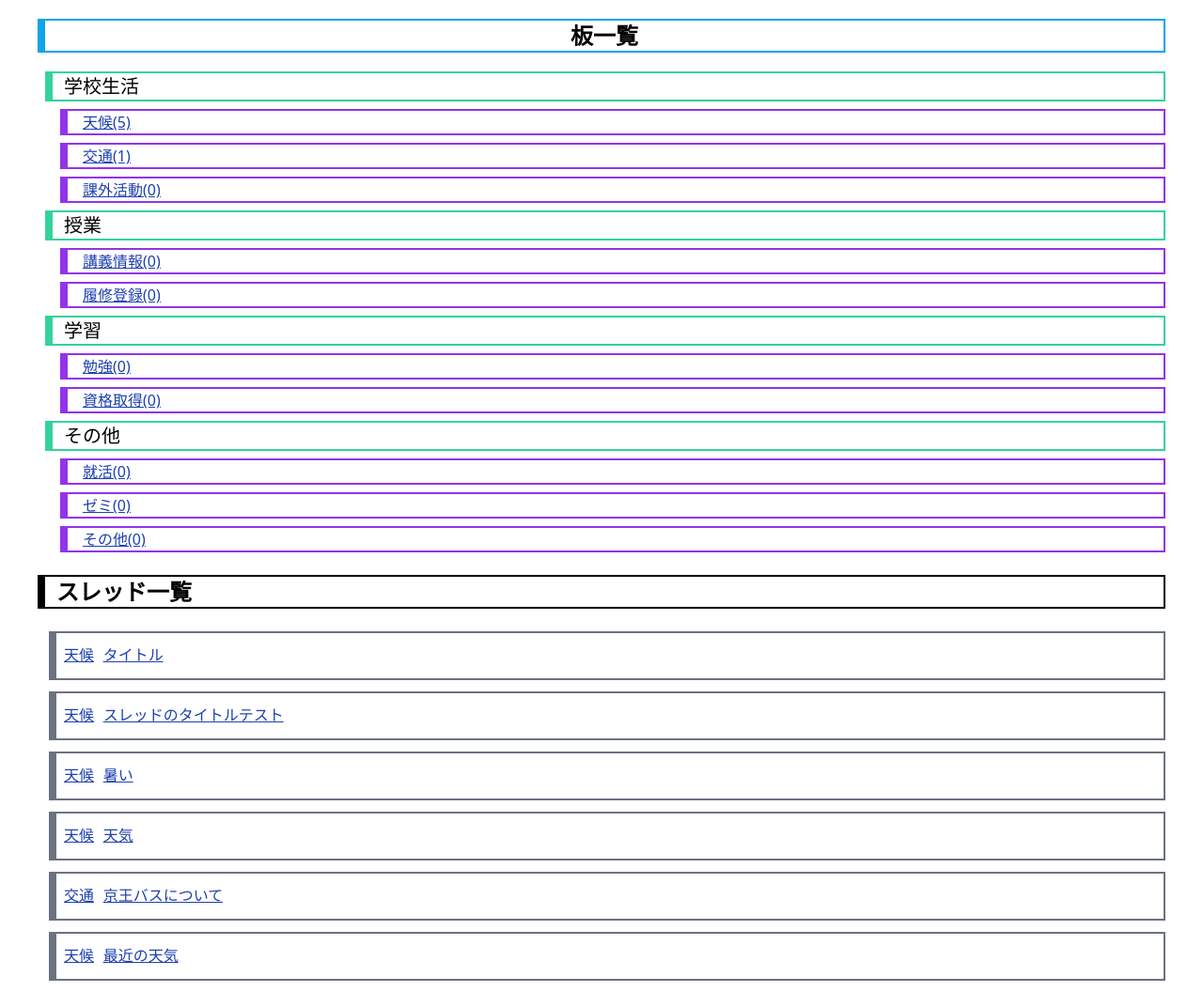
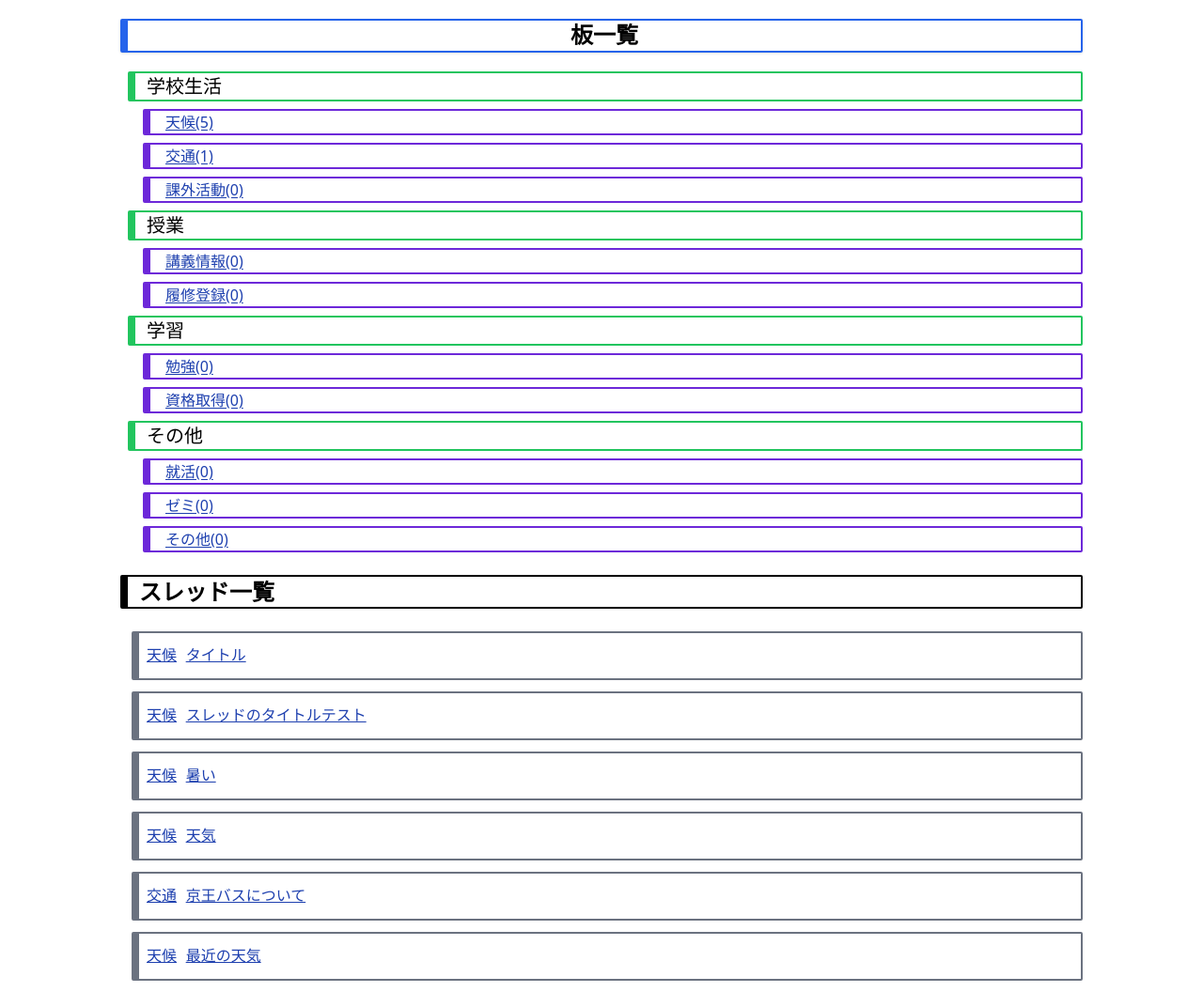
Before and after one commit to tommy10092525/10, a Flask app: page / in a window 1280 px wide. Shown: the whole page at 94% size. Run offline with Flask 3, Linux system fonts and the light colour scheme.

Commit message:
UIの細かい調整

```diff
--- a/static/css/output.css
+++ b/static/css/output.css
@@ -613,6 +613,11 @@ video {
   margin-bottom: 0.25rem;
 }
 
+.mx-auto {
+  margin-left: auto;
+  margin-right: auto;
+}
+
 .mb-3 {
   margin-bottom: 0.75rem;
 }
@@ -637,8 +642,16 @@ video {
   width: 100%;
 }
 
+.w-4\/5 {
+  width: 80%;
+}
+
 .rounded-md {
   border-radius: 0.375rem;
+}
+
+.rounded-sm {
+  border-radius: 0.125rem;
 }
 
 .border-2 {
@@ -700,9 +713,39 @@ video {
   border-color: rgb(14 165 233 / var(--tw-border-opacity));
 }
 
+.border-green-400 {
+  --tw-border-opacity: 1;
+  border-color: rgb(74 222 128 / var(--tw-border-opacity));
+}
+
+.border-green-500 {
+  --tw-border-opacity: 1;
+  border-color: rgb(34 197 94 / var(--tw-border-opacity));
+}
+
+.border-blue-600 {
+  --tw-border-opacity: 1;
+  border-color: rgb(37 99 235 / var(--tw-border-opacity));
+}
+
+.border-violet-700 {
+  --tw-border-opacity: 1;
+  border-color: rgb(109 40 217 / var(--tw-border-opacity));
+}
+
+.border-b-violet-700 {
+  --tw-border-opacity: 1;
+  border-bottom-color: rgb(109 40 217 / var(--tw-border-opacity));
+}
+
 .bg-blue-500 {
   --tw-bg-opacity: 1;
   background-color: rgb(59 130 246 / var(--tw-bg-opacity));
+}
+
+.bg-blue-700 {
+  --tw-bg-opacity: 1;
+  background-color: rgb(29 78 216 / var(--tw-bg-opacity));
 }
 
 .to-blue-700 {
@@ -740,6 +783,10 @@ video {
   font-family: ui-monospace, SFMono-Regular, Menlo, Monaco, Consolas, "Liberation Mono", "Courier New", monospace;
 }
 
+.font-serif {
+  font-family: ui-serif, Georgia, Cambria, "Times New Roman", Times, serif;
+}
+
 .text-2xl {
   font-size: 1.5rem;
   line-height: 2rem;
@@ -752,6 +799,14 @@ video {
 
 .font-semibold {
   font-weight: 600;
+}
+
+.font-light {
+  font-weight: 300;
+}
+
+.font-normal {
+  font-weight: 400;
 }
 
 .text-blue-700 {
@@ -773,6 +828,10 @@ video {
   text-decoration-line: underline;
 }
 
+.underline-offset-2 {
+  text-underline-offset: 2px;
+}
+
 .shadow {
   --tw-shadow: 0 1px 3px 0 rgb(0 0 0 / 0.1), 0 1px 2px -1px rgb(0 0 0 / 0.1);
   --tw-shadow-colored: 0 1px 3px 0 var(--tw-shadow-color), 0 1px 2px -1px var(--tw-shadow-color);
--- a/templates/index.html
+++ b/templates/index.html
@@ -5,31 +5,31 @@
 </head>
 
 <body>
-  <div class="container w-full px-10">
+  <div class="container w-4/5 mx-auto">
     <div
-      class="my-5 shadow text-center font-semibold text-2xl border-t-2 border-r-2 border-b-2 border-l-8 border-sky-500">
+      class="my-5 shadow text-center font-semibold text-2xl border-t-2 border-r-2 border-b-2 border-l-8 border-blue-600 font-mono rounded-sm">
       <p class="">板一覧</p>
     </div>
     <ul class="list-group">
       {%for item in data.head%}
-      <div class="ml-2 border-r-2 border-b-2 border-t-2 border-l-8 my-2 border-emerald-400 text-xl">
+      <div class="ml-2 border-r-2 border-b-2 border-t-2 border-l-8 my-2 font-mono border-green-500 text-xl rounded-sm">
         <p class="ml-3">{{item.division.name}}</p>
       </div>
       {%for pair in item.kindCountPairs%}
       <div
-        class="border-r-2 border-b-2 border-t-2 border-l-8 my-2 ml-6 border-purple-600 px-4 text-blue-800 underline">
+        class="border-r-2 border-b-2 border-t-2 border-l-8 my-2 ml-6 border-violet-700 px-4 rounded-sm">
 
-        <a href="/kind/{{pair.kind.id}}" class="">{{pair.kind.name}}({{pair.count}})</a>
+        <a href="/kind/{{pair.kind.id}}" class="font-normal text-blue-800 underline-offset-2 underline">{{pair.kind.name}}({{pair.count}})</a>
       </div>
       {%endfor%}
       {%endfor%}
     </ul>
-    <div class="border-r-2 border-b-2 border-t-2 border-l-8 border-black my-6 font-semibold text-2xl">
+    <div class="border-r-2 border-b-2 border-t-2 border-l-8 border-black my-6 font-semibold text-2xl rounded-sm">
 
       <p class="ml-3">スレッド一覧</p>
     </div>
     {% for thread in data.threads%}
-    <div class="border-r-2 border-b-2 border-t-2 border-l-8 font-mono py-3 border-gray-500 my-3 ml-3">
+    <div class="border-r-2 border-b-2 border-t-2 border-l-8 font-mono py-3 border-gray-500 my-3 ml-3 rounded-sm">
       <a href="/kind/{{thread.kind_id}}" class="ml-2 text-blue-800 underline">{{thread.kind_name}}</a>
       <a href="/thread/{{thread.thread_id}}" class="text-blue-800 underline">{{thread.thread_title}}</a>
     </div>
--- a/templates/thread.html
+++ b/templates/thread.html
@@ -5,17 +5,17 @@
 </head>
 
 <div class="container w-full px-10">
-    <div class="border-r-2 border-b-2 border-t-2 border-l-8 font-mono border-red-400 mt-3">
+    <div class="border-r-2 border-b-2 border-t-2 border-l-8 font-mono border-red-400 mt-3 rounded-sm">
 
         <a href="/kind/{{data.thread.kind_id}}" class="ml-3 text-blue-700 underline">戻る</a>
     </div>
     <div
-        class="my-5 shadow text-center font-semibold text-2xl border-t-2 border-r-2 border-b-2 border-l-8 border-gray-500">
+        class="my-5 shadow text-center font-semibold text-2xl border-t-2 border-r-2 border-b-2 border-l-8 border-gray-500 rounded-sm">
         <p class="">{{data.thread.title}}</p>
     </div>
     <form action="" method="POST">
         <div class="mb-3">
-            <div class="border-r-2 border-b-2 border-t-2 border-l-8 font-mono border-gray-500">
+            <div class="border-r-2 border-b-2 border-t-2 border-l-8 font-mono border-gray-500 rounded-sm">
                 <p class="pl-3">本文</p>
             </div>
             <div class="my-3">
```
Also changed, not shown: templates/threads.html (+10 -10 lines), db.sqlite3.
